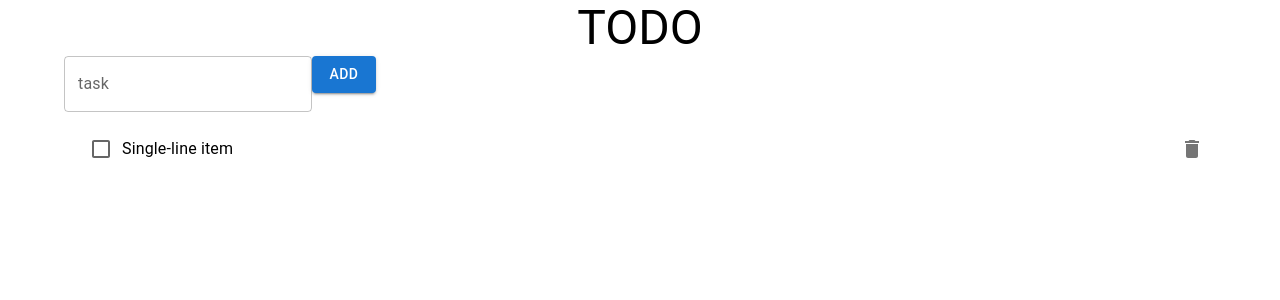
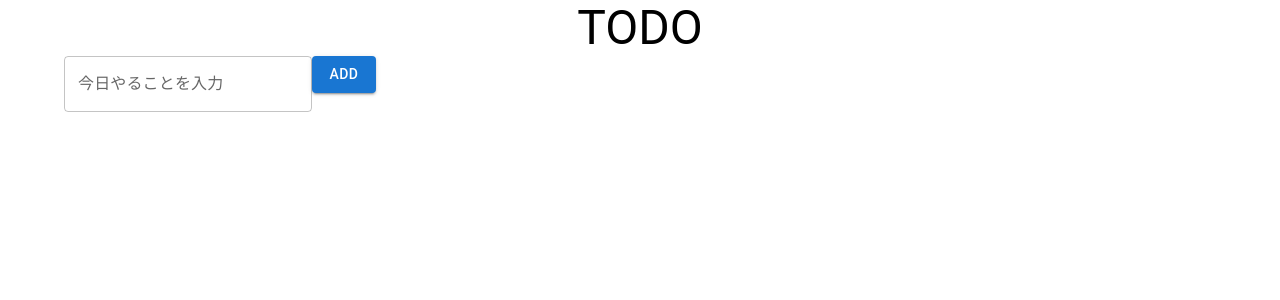
Before and after one commit to okido-yukinari/03-todolist, a React (Create React App) app: page / in a window 1280 px wide. Shown: the top 300 px of the page. Built offline with nearby package versions, Linux system fonts and the light colour scheme.

Commit message:
タスクの新規追加、一覧表示機能実装

```diff
--- a/src/App.tsx
+++ b/src/App.tsx
@@ -9,24 +9,52 @@ import Typography from "@mui/material/Typography";
 import DeleteIcon from "@mui/icons-material/Delete";
 import TextField from "@mui/material/TextField";
 import Button from "@mui/material/Button";
+import { useState } from "react";
+
+interface Task {
+  id: number;
+  task: string;
+  completed: boolean;
+}
 
 function App() {
+  const [tasks, setTasks] = useState<Task[]>([]);
+  const [newTask, setNewTask] = useState("");
+
+  const addTask = () => {
+    if (newTask.trim() !== "") {
+      setTasks([
+        ...tasks,
+        { id: tasks.length, task: newTask.trim(), completed: false },
+      ]);
+      setNewTask("");
+    }
+  };
+
   return (
     <Container maxWidth="lg">
       <Box>
         <Typography variant="h3" component="h1" align="center">
           TODO
         </Typography>
-        <TextField label="task" />
-        <Button variant="contained">add</Button>
+        <TextField
+          label="今日やることを入力"
+          value={newTask}
+          onChange={(e) => setNewTask(e.target.value)}
+        />
+        <Button variant="contained" onClick={addTask}>
+          add
+        </Button>
         <List>
-          <ListItem>
-            <Checkbox />
-            <ListItemText primary="Single-line item" />
-            <IconButton edge="end" aria-label="delete">
-              <DeleteIcon />
-            </IconButton>
-          </ListItem>
+          {tasks.map((task) => (
+            <ListItem>
+              <Checkbox checked={task.completed} />
+              <ListItemText primary={task.task} />
+              <IconButton edge="end" aria-label="delete">
+                <DeleteIcon />
+              </IconButton>
+            </ListItem>
+          ))}
         </List>
       </Box>
     </Container>
```
